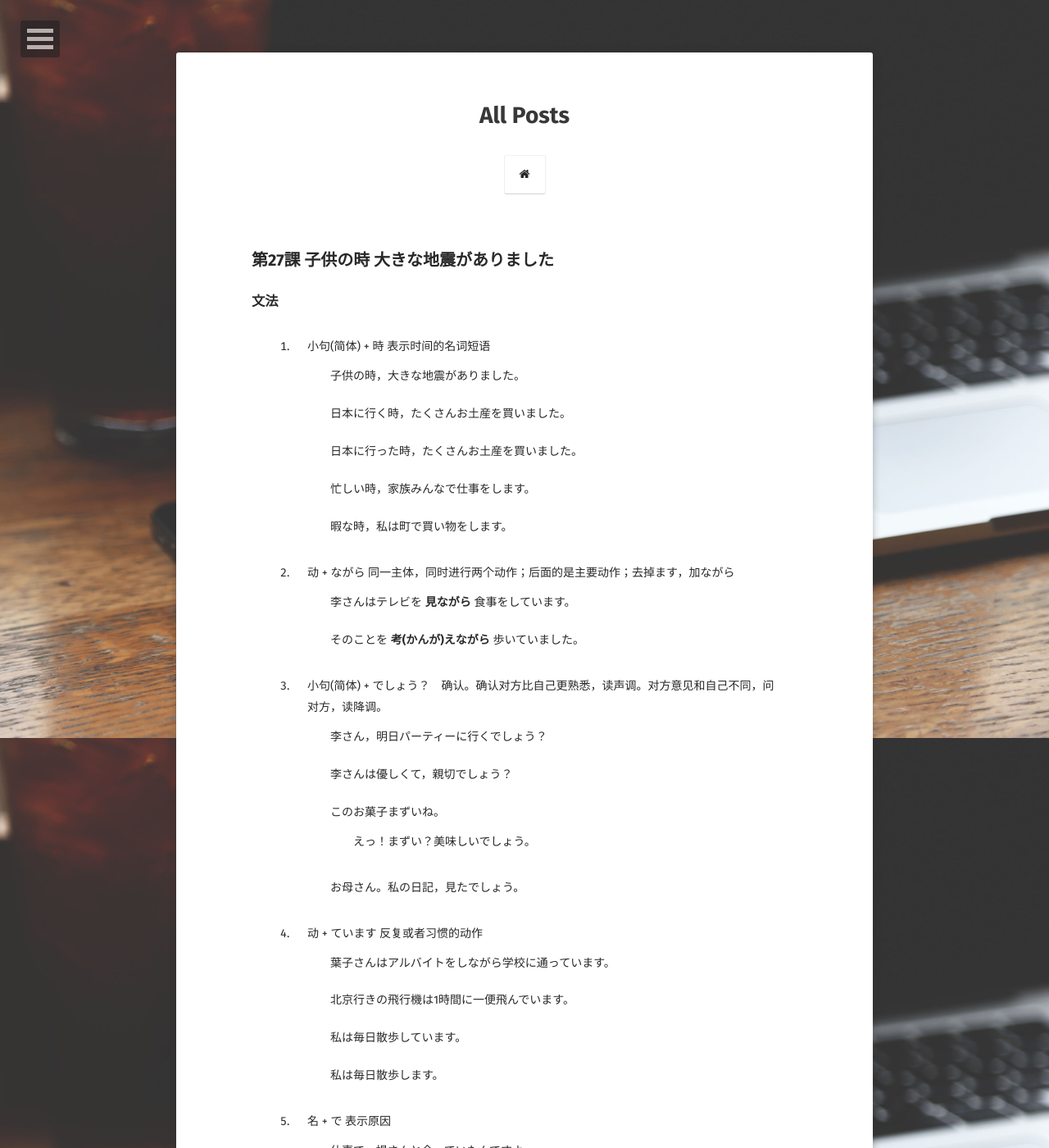
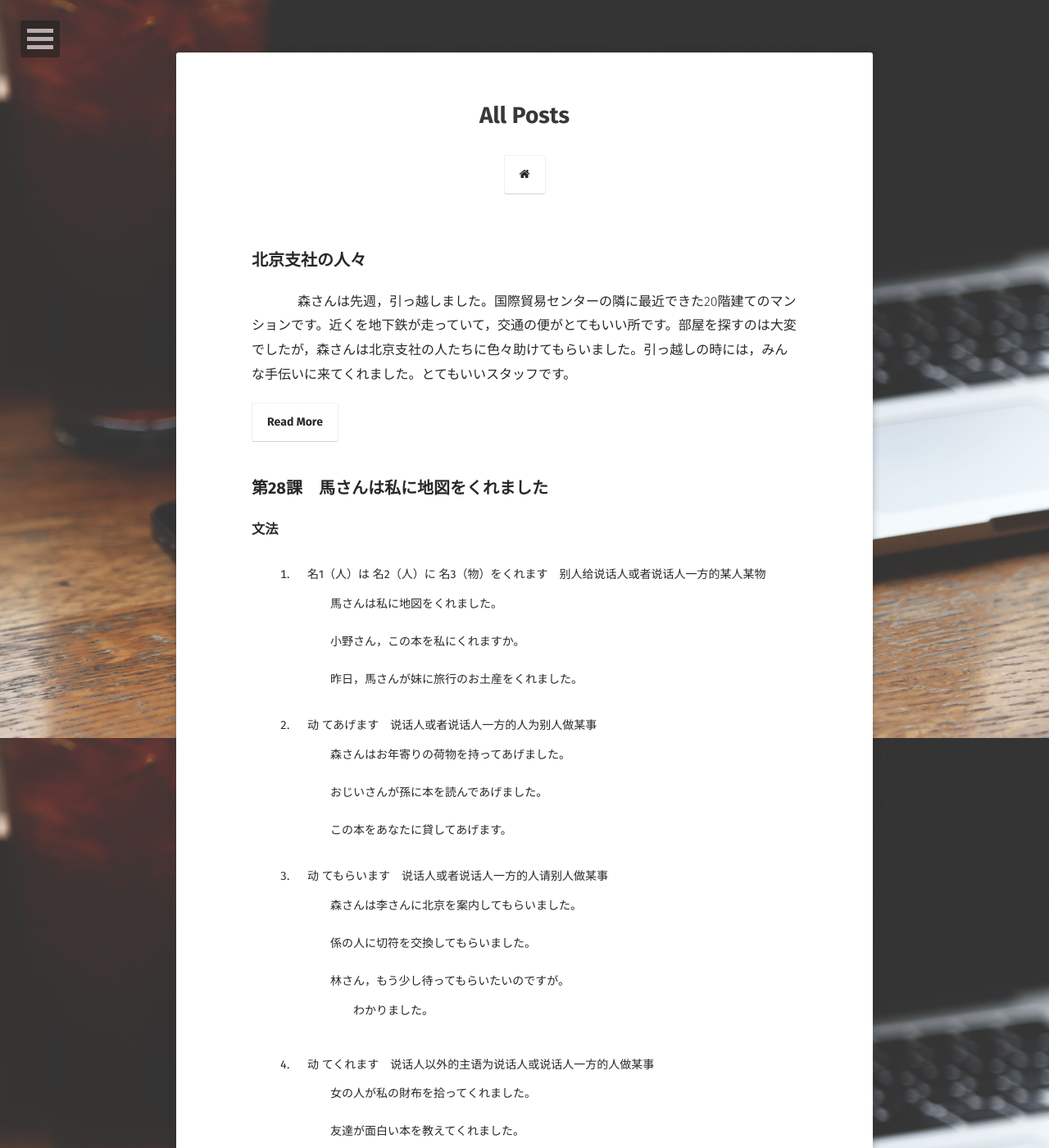
Before and after one commit to ZhongHuaJiaDZPP/ZhongHuaJiaDZPP.github.io, a Jekyll site: the page built from posts/index.md, in a window 1280 px wide and 1400 px high. Shown: the whole window at 82% size. Built offline with Jekyll 4.4.1, drawn with Linux system fonts in a browser that asks for light colours; some web fonts are replaced; some of the changed text lies outside the part shown.

Commit message:
新标日 初级 下 第一单元 阅读文

```diff
--- /dev/null
+++ b/_posts/2017-06-22-北京支社の人々.md
@@ -0,0 +1,13 @@
+---
+layout: post
+title:  "北京支社の人々"
+date:   2017-06-22 18:46:00 +0800
+categories: jekyll update
+---
+&emsp;&emsp;&emsp;&ensp;森さんは先週，引っ越しました。国際貿易センターの隣に最近できた20階建てのマンションです。近くを地下鉄が走っていて，交通の便がとてもいい所です。部屋を探すのは大変でしたが，森さんは北京支社の人たちに色々助けてもらいました。引っ越しの時には，みんな手伝いに来てくれました。とてもいいスタッフです。
+
+&emsp;&emsp;&emsp;&ensp;森さんが北京に来てから間もなく，支社のスタッフが歓迎会を開きました。その時に撮った写真があります。写真を見ながら北京支社の人たちを紹介しましょう。場所は，王府井にあるレストランです。支社の人たちがよく行くお店で，北京ダックがとても美味しいです。
+
+&emsp;&emsp;&emsp;&ensp;森さんの隣にいるのが李さんです。そして，李さんの前にいる髭のある人は加藤支社長です。単身赴任(たんしんふにん)で，東京にいるお嬢さんとよくメールの交換をしています。加藤支社長の隣にいる女性は陳副支社長です。ちょっと厳(きび)しいですが，とても頼(たよ)りになる人です。髪の長い若い女性は戴さんです。英語がとても上手です，受付と秘書(ひしょ)をしています。働きながら学校に通っています。グラスを持った男性は馬さんで，車の運転が上手です。森さんが北京に着(つ)いた時，李さんと一緒に空港まで迎えに来てくれました。みんな明るい人たちでしょう？
+
+&emsp;&emsp;&emsp;&ensp;森さんは北京支社の人たちに助けてもらいながら働いています。さあ，森さんは北京でどんな活躍(かつやく)をするでしょうか。
```
Also changed, not shown: _posts/2017-06-20-第27課-子供の時-大きな地震がありました.md (+6 -0 lines), _posts/2017-06-21-第28課-馬さんは私に地図をくれました.md (added, +80 -0 lines).
